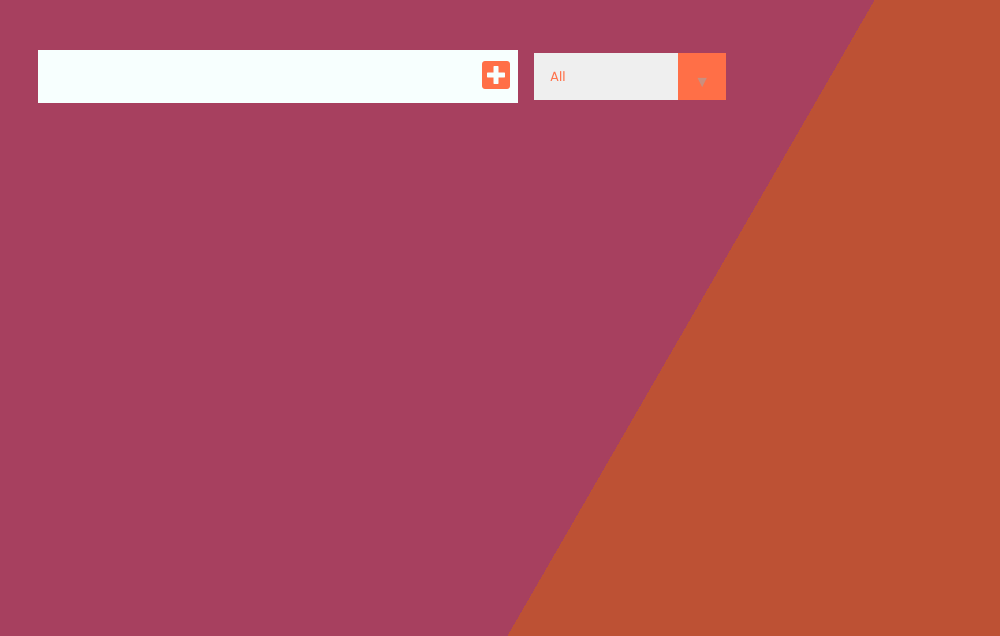
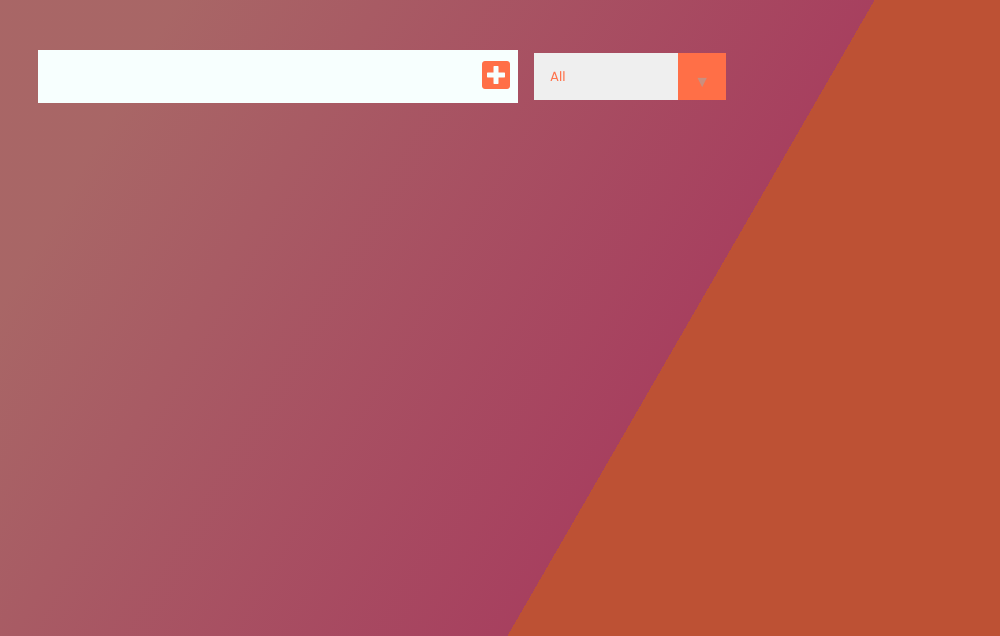
Before and after one commit to trangnguyen1314/ToDoApp, a plain HTML site: page index.html in a window 1280 px wide. Shown: the part 164-800 px from the top of the page, without its empty margins (250-1250 px from the left). Drawn offline with Linux system fonts and the light colour scheme.

Commit message:
Update style.css

```diff
--- a/style.css
+++ b/style.css
@@ -4,7 +4,7 @@
   box-sizing: border-box;
 }
 body {
-  background-image: linear-gradient(120deg, #a7405f 70%, #bd5134 30%);
+  background-image: linear-gradient(120deg, #7a1414a6 30%, #a7405f 70%, #bd5134 30%);
   color: white;
   font-family: "Poppins", sans-serif;
   min-height: 100vh;
```
